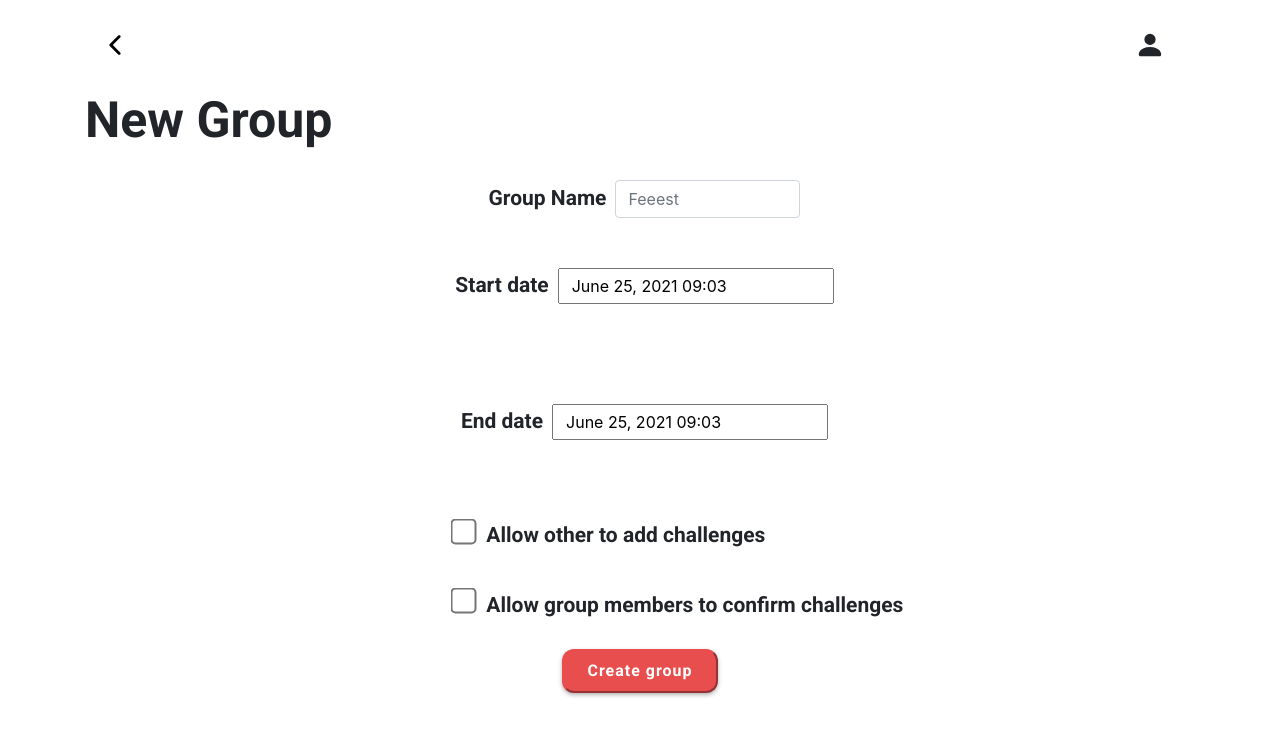
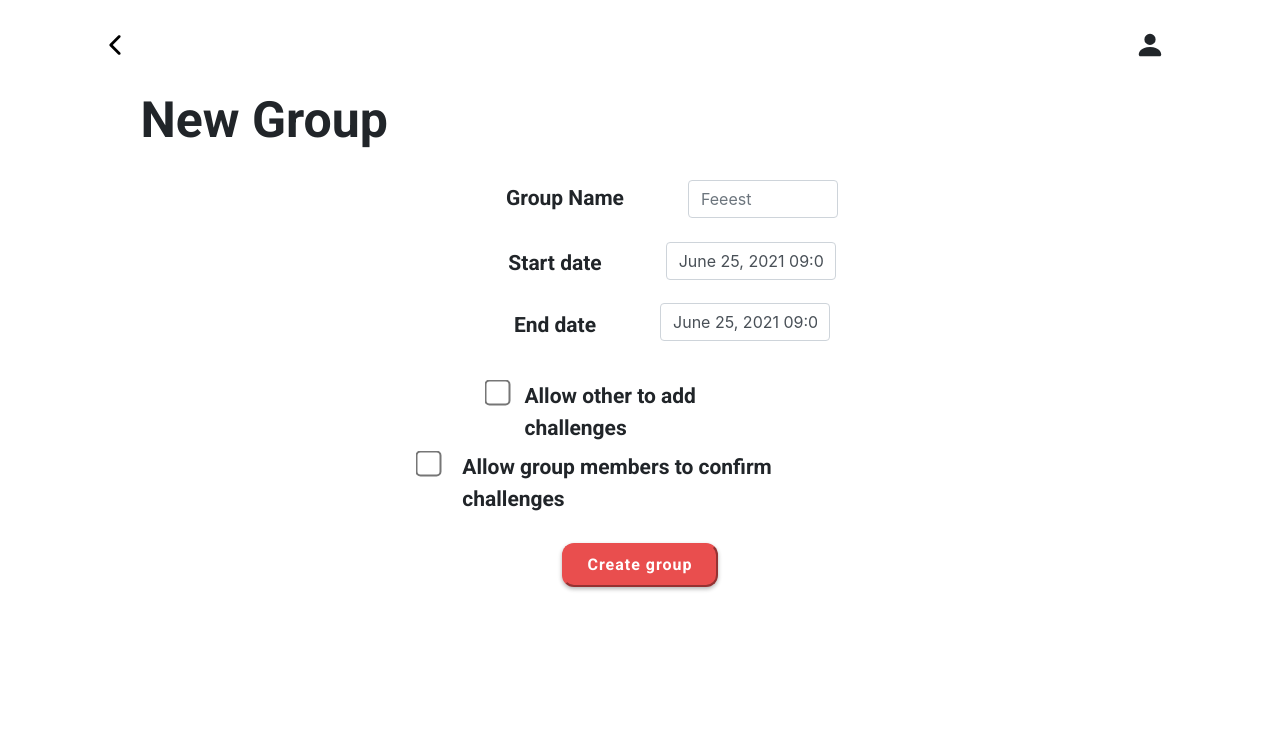
Before and after one commit to G-D-Tech/kompiter, a React (Create React App) app: page /CreateGroup in a window 1280 px wide. Shown: the top 736 px of the page. Built offline with nearby package versions, Linux system fonts and the light colour scheme.

Commit message:
grafisk forandring

```diff
--- a/src/screens/CreateGroup.js
+++ b/src/screens/CreateGroup.js
@@ -59,7 +59,6 @@ const CreateGroup = () => {
               class="form-control"
               id="exampleFormControlInput"
               placeholder="Feeest"
-              type="text"
               value={groupName}
               onChange={(e) => setGroupName(e.target.value)}
             />
@@ -67,9 +66,12 @@ const CreateGroup = () => {
         </form>
       </div>
 
-      <div className=" input-container">
+      <div className="inputDate-container">
         <text class="text">Start date</text>
+        <div class="dateBox">
           <DatePicker
+            className="form-control
+        dateInput"
             selected={startDate}
             showTimeSelect
             timeFormat="HH:mm"
@@ -77,10 +79,14 @@ const CreateGroup = () => {
             dateFormat="MMMM d, yyyy HH:mm"
           />
         </div>
+      </div>
 
-      <div className=" input-container">
+      <div className="inputDate-container">
         <text class="text">End date</text>
+        <div class="dateBox">
           <DatePicker
+            className="form-control
+        dateInput"
             selected={endDate}
             showTimeSelect
             timeFormat="HH:mm"
@@ -88,9 +94,9 @@ const CreateGroup = () => {
             dateFormat="MMMM d, yyyy HH:mm"
           />
         </div>
+      </div>
 
       <div class="box-container">
-        <div class="t">
         <div className="form-check ">
           <div class="CheckBoxStyle">
             <input
@@ -100,9 +106,7 @@ const CreateGroup = () => {
               id="flexCheckChecked"
               unchecked
             />
-              <label class="text" for="flexCheckChecked">
-                Allow other to add challenges
-              </label>
+            <label class="text">Allow other to add challenges</label>
           </div>
         </div>
         <div className="form-check">
@@ -114,10 +118,9 @@ const CreateGroup = () => {
               id="flexCheckChecked1"
               unchecked
             />
-              <label class="text" for="flexCheckChecked1">
+            <label class="text">
               Allow group members to confirm challenges
             </label>
-            </div>
           </div>
         </div>
       </div>
--- a/src/screens/GroupPageAdd.js
+++ b/src/screens/GroupPageAdd.js
@@ -49,9 +49,7 @@ const GroupPageAdd = () => {
             </div>
           </div>
         </div>
-      ) : (
-        <div></div>
-      )}
+      ) : null}
       <div>{listChallenges}</div>
     </div>
   );
--- a/src/screens/Homepage.js
+++ b/src/screens/Homepage.js
@@ -56,22 +56,26 @@ const Homepage = () => {
         </div>
 
         <h1 id="groupHead">Group</h1>
-        <div class="d-flex justify-content-center">
-          <form class="form-inline">
-            <div>
+
+        <div class="inputCodeStyle">
+          <form>
+            <div class="GroupNameBox">
               <input
                 class="form-control"
                 id="exampleFormControlInput"
                 placeholder="123456"
               ></input>
             </div>
-            <button class="RedButtonStyle">Join Group</button>
           </form>
+          <button class="RedButtonStyle">Join Group</button>
         </div>
+
         <div class="d-flex justify-content-center">
-          <button class="RedButtonStyle" id="createGroupButton">
-            <Link to="/CreateGroup">Create Group</Link>
-          </button>
+          <Link to="/CreateGroup">
+            <button class="RedButtonStyle" id="createGroupButton">
+              Create Group
+            </button>
+          </Link>
         </div>
       </div>
 
--- a/src/styles/CreateGroup.css
+++ b/src/styles/CreateGroup.css
@@ -1,9 +1,8 @@
 .text {
   font-family: "Roboto", sans-serif;
   font-size: 21px;
-  margin-left: 9px;
-  margin-right: 9px;
-  padding: -10px;
+  margin-left: 5%;
+  margin-right: 5%;
 }
 
 .textError {
@@ -25,7 +24,11 @@
 } */
 
 .GroupNameBox {
-  width: 185px;
+  width: 150px;
+}
+
+.dateBox {
+  width: 170px;
 }
 
 .IoIosArrowBack {
@@ -38,19 +41,28 @@
 .input-container {
   display: flex;
   flex-direction: row;
+  align-items: center;
   justify-content: center;
-  align-items: center;
-  margin-left: 9%;
-  margin-right: 9%;
+}
+.inputDate-container {
+  display: flex;
+  flex-direction: row;
+  align-items: flex-end;
+  justify-content: center;
+  margin-top: 30px;
+}
+
+.dateBox {
+  margin-top: -20px;
 }
 
 .box-container {
   display: flex;
   flex-direction: column;
   align-items: center;
-  justify-content: center;
   margin-left: 15%;
-  margin-right: 8%;
+  margin-right: 15%;
+  margin-top: 40px;
 }
 
 .button-container {
@@ -61,15 +73,11 @@
 }
 
 .input-container .react-datepicker-wrapper {
-  margin: 50px 0;
+  margin-top: 30px;
 }
 
 .input-container .react-datepicker-wrapper input {
-  padding: 4px 12px;
-}
-
-.CheckBoxStyle {
-  margin-top: 30px;
+  padding: 5px;
 }
 
 input[type="checkbox"] {
--- a/src/styles/Homepage.css
+++ b/src/styles/Homepage.css
@@ -1,11 +1,24 @@
 .container {
   margin-top: 30px;
+}
+
+.inputCodeStyle {
+  display: flex;
+  flex-direction: row;
+  align-items: center;
+  justify-content: center;
+}
+
+.codeStyle {
+  width: 100px;
+  margin-left: 30px;
 }
 
 #groupHead {
   font-size: 50px;
   margin-top: 30px;
   margin-bottom: 30px;
+  margin-left: 5%;
   font-family: "Roboto", sans-serif;
 }
 
@@ -72,11 +85,6 @@ a:active {
   margin-right: 30px;
 }
 
-.form-inline .form-control {
-  width: 150px;
-  margin-left: 20px;
-}
-
 #createGroupButton {
   margin-top: 30px;
 }
```
Lines whose indentation alone changed are shown as unchanged.
